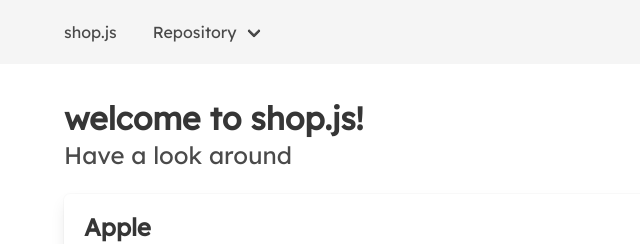
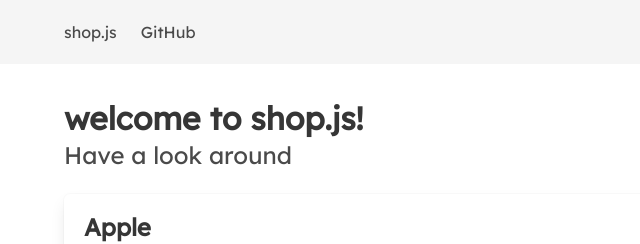
Before and after one commit to cameronp98/js-shop, a website built with webpack: page index.html in a window 1280 px wide. Shown: the top 244 px of the page, 0-640 px from the left. Built offline with nearby package versions, Linux system fonts and the light colour scheme.

Commit message:
fix repo link navbar

```diff
--- a/index.html
+++ b/index.html
@@ -17,9 +17,7 @@
           <a class="navbar-item" href="#">shop.js</a>
         </div>
 
-        <div class="navbar-item">
-          <a href="https://github.com/cameronp98/js-shop" class="navbar-link">Repository</a>
-        </div>
+        <a href="https://github.com/cameronp98/js-shop" class="navbar-item">GitHub</a>
       </div>
 
       <div class="navbar-end">
```
